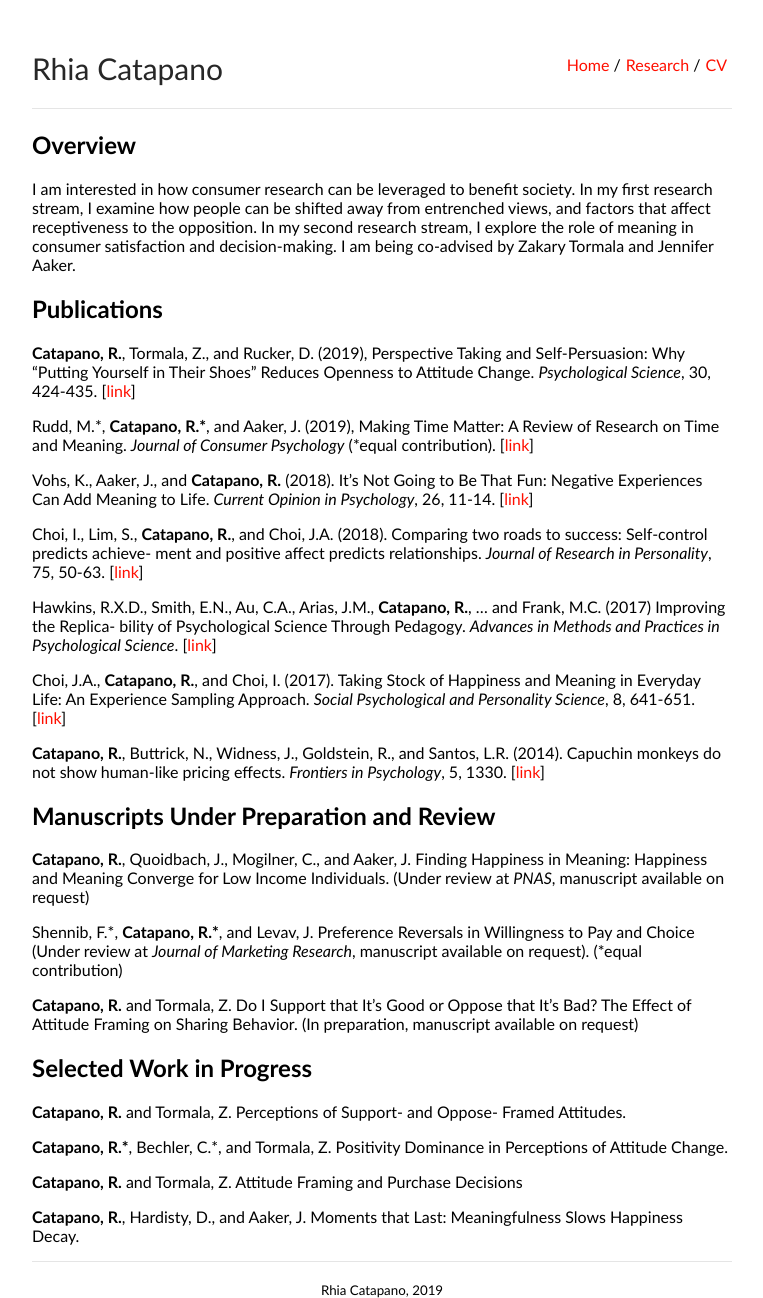
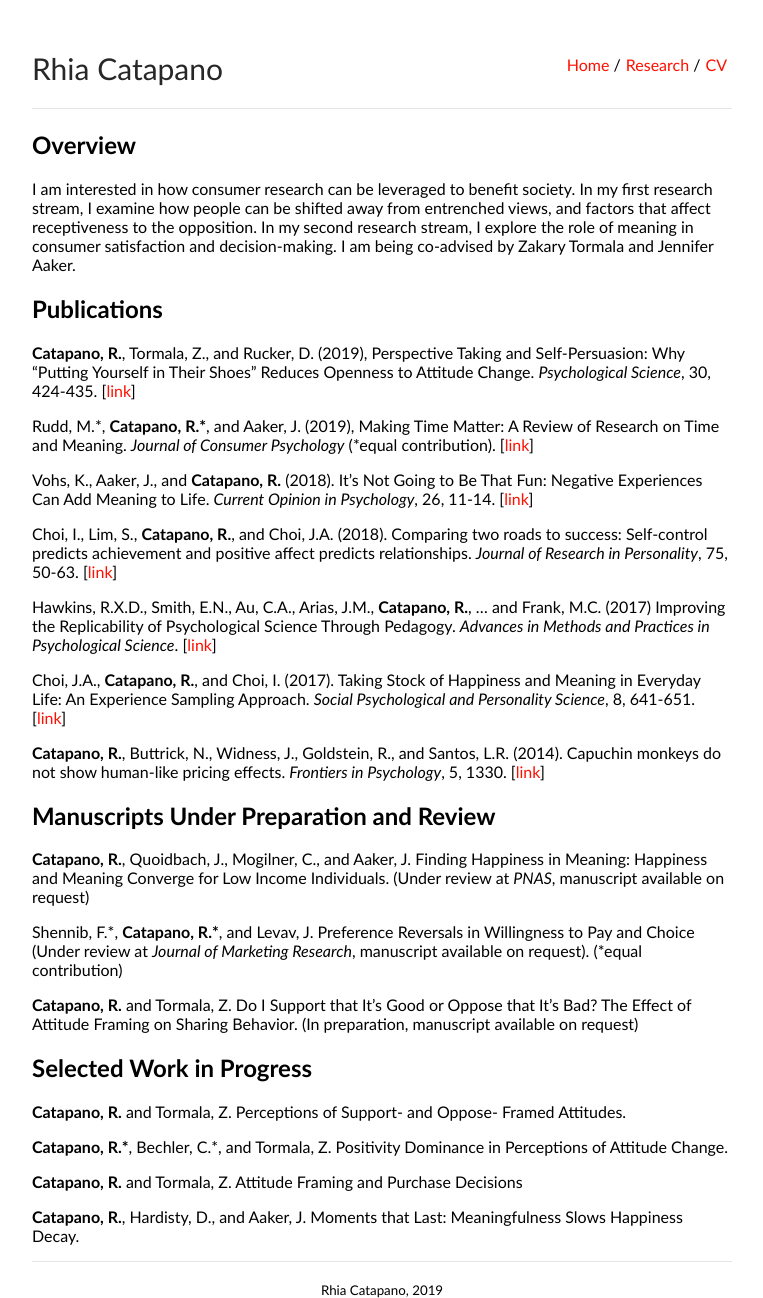
Before and after one commit to catapano/catapano.github.io, a Jekyll site: the page built from research.md, in a window 1280 px wide. Shown: the whole page, without its empty margins (258-1021 px from the left). Built offline with Jekyll 4.4.1, drawn with Linux system fonts in a browser that asks for light colours; some web fonts are replaced; our own code applies the rules of GitHub Pages for plain Markdown files.

Commit message:
remove dashes in research

```diff
--- a/research.md
+++ b/research.md
@@ -14,20 +14,15 @@ Shoes” Reduces Openness to Attitude Change. *Psychological Science*, 30, 424-4
 
 Rudd, M.\*, **Catapano, R.\***, and Aaker, J. (2019), Making Time Matter: A Review of Research on Time and Meaning. *Journal of Consumer Psychology* (*equal contribution). \[[link](https://drive.google.com/file/d/1aSijV_CJbfMcik9mAlradu7lZmVgbNjQ/view)\]
 
-Vohs, K., Aaker, J., and **Catapano, R.** (2018). It’s Not Going to Be That Fun: Negative Experiences Can Add Meaning
-to Life. *Current Opinion in Psychology*, 26, 11-14. \[[link](https://drive.google.com/file/d/1LuLSTX2MYCfg6nvQmGiJqNPCrohvKjE2/view)\]
+Vohs, K., Aaker, J., and **Catapano, R.** (2018). It’s Not Going to Be That Fun: Negative Experiences Can Add Meaning to Life. *Current Opinion in Psychology*, 26, 11-14. \[[link](https://drive.google.com/file/d/1LuLSTX2MYCfg6nvQmGiJqNPCrohvKjE2/view)\]
 
-Choi, I., Lim, S., **Catapano, R.**, and Choi, J.A. (2018). Comparing two roads to success: Self-control predicts achieve-
-ment and positive affect predicts relationships. *Journal of Research in Personality*, 75, 50-63. \[[link](https://drive.google.com/file/d/15Q-kTLtWTKIfG__WXZFD2z6sYAZjoPiB/view)\]
+Choi, I., Lim, S., **Catapano, R.**, and Choi, J.A. (2018). Comparing two roads to success: Self-control predicts achievement and positive affect predicts relationships. *Journal of Research in Personality*, 75, 50-63. \[[link](https://drive.google.com/file/d/15Q-kTLtWTKIfG__WXZFD2z6sYAZjoPiB/view)\]
 
-Hawkins, R.X.D., Smith, E.N., Au, C.A., Arias, J.M., **Catapano, R.**, ... and Frank, M.C. (2017) Improving the Replica-
-bility of Psychological Science Through Pedagogy. *Advances in Methods and Practices in Psychological Science*.  \[[link](https://drive.google.com/file/d/1iPcCqghuILUtJCGTy1bkDinEKMrm_IP0/view)\]
+Hawkins, R.X.D., Smith, E.N., Au, C.A., Arias, J.M., **Catapano, R.**, ... and Frank, M.C. (2017) Improving the Replicability of Psychological Science Through Pedagogy. *Advances in Methods and Practices in Psychological Science*.  \[[link](https://drive.google.com/file/d/1iPcCqghuILUtJCGTy1bkDinEKMrm_IP0/view)\]
 
-Choi, J.A., **Catapano, R.**, and Choi, I. (2017). Taking Stock of Happiness and Meaning in Everyday Life:
-An Experience Sampling Approach. *Social Psychological and Personality Science*, 8, 641-651.  \[[link](https://drive.google.com/file/d/1xKXKdEzdJ-LuIGVh-HnYsJo5t4gVFChe/view)\]
+Choi, J.A., **Catapano, R.**, and Choi, I. (2017). Taking Stock of Happiness and Meaning in Everyday Life: An Experience Sampling Approach. *Social Psychological and Personality Science*, 8, 641-651.  \[[link](https://drive.google.com/file/d/1xKXKdEzdJ-LuIGVh-HnYsJo5t4gVFChe/view)\]
 
-**Catapano, R.**, Buttrick, N., Widness, J., Goldstein, R., and Santos, L.R. (2014). Capuchin monkeys do not show
-human-like pricing effects. *Frontiers in Psychology*, 5, 1330.  \[[link](https://drive.google.com/file/d/1WOU5MTfNC_s3-WyVbzbHwvhNVndeXS3z/view)\]
+**Catapano, R.**, Buttrick, N., Widness, J., Goldstein, R., and Santos, L.R. (2014). Capuchin monkeys do not show human-like pricing effects. *Frontiers in Psychology*, 5, 1330.  \[[link](https://drive.google.com/file/d/1WOU5MTfNC_s3-WyVbzbHwvhNVndeXS3z/view)\]
 
 ## Manuscripts Under Preparation and Review
 
```
